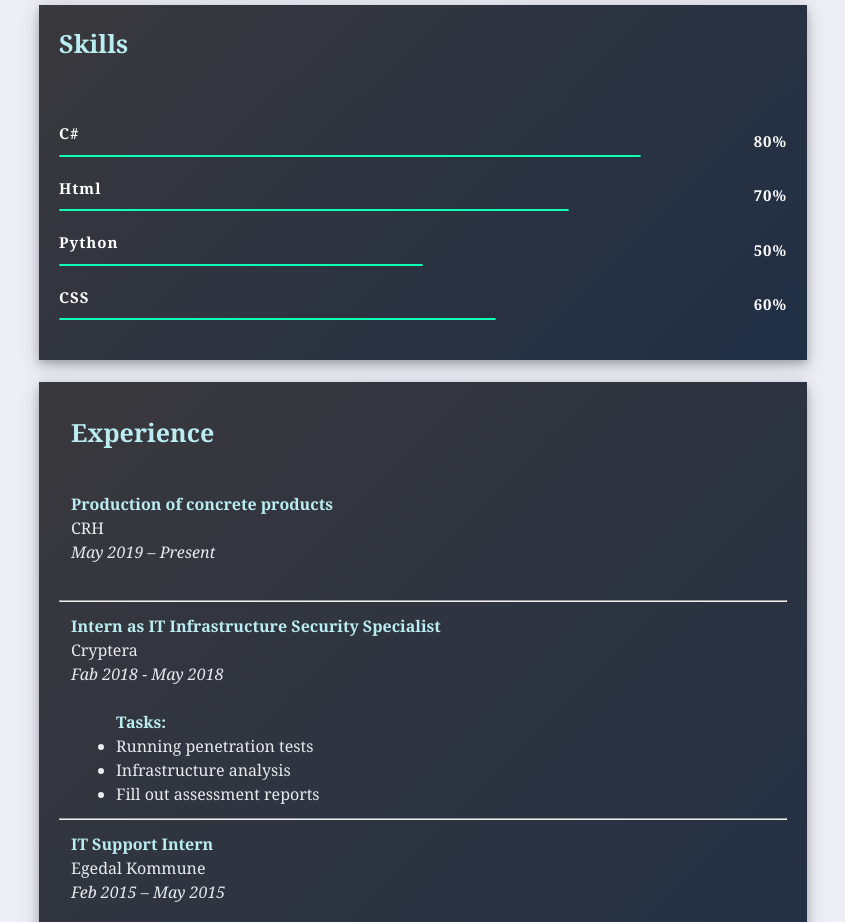
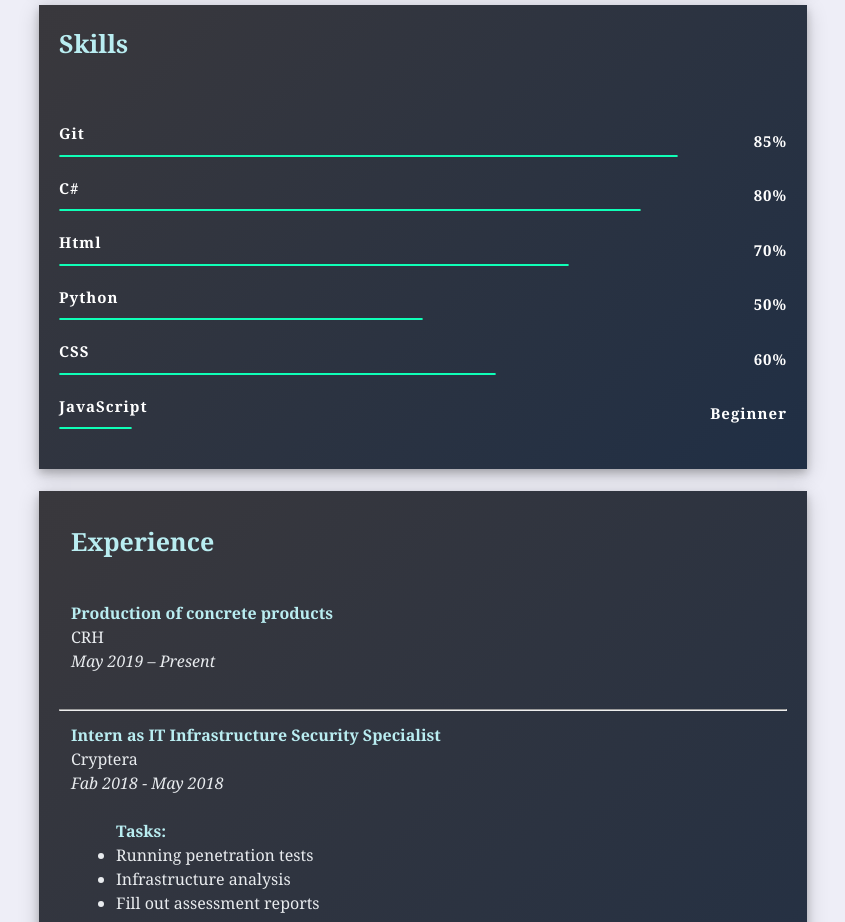
Before and after one commit to claudion3/My_profile, a plain HTML site: page index.html in a window 1280 px wide. Shown: the part 920-1842 px from the top of the page, without its empty margins (217-1062 px from the left). Drawn offline with Linux system fonts and the light colour scheme.

Commit message:
change css folder and add transition

```diff
--- a/index.html
+++ b/index.html
@@ -6,7 +6,7 @@
     <title>Online Resume</title>
     <meta charset="utf-8">
     <meta name="viewport" content="width=device-width, initial-scale=1">
-    <link rel="stylesheet" href=" style.css">
+    <link rel="stylesheet" href="static/css/style.css">
     <link rel="stylesheet" href="https://cdnjs.cloudflare.com/ajax/libs/font-awesome/5.11.2/css/all.css">
 </head>
 <!--body-->
@@ -85,6 +85,16 @@
                     <h2>Skills</h2>
                     <div class="container">
 
+                        <p>Git</p>
+                        <p>85%</p>
+                        <div class="level git">
+
+
+                        </div>
+
+                    </div>
+                    <div class="container">
+
                         <p>C#</p>
                         <p>80%</p>
                         <div class="level c-shop">
@@ -111,17 +121,28 @@
 
 
                         </div>
+                    </div>
 
 
 
-                        <div class="container">
+                    <div class="container">
 
-                            <p>CSS</p>
-                            <p>60%</p>
-                            <div class="level css">
+                        <p>CSS</p>
+                        <p>60%</p>
+                        <div class="level css">
 
 
-                            </div>
+                        </div>
+                    </div>
+                    <div class="container">
+
+                        <p>JavaScript</p>
+                        <p>Beginner</p>
+                        <div class="level javascript">
+
+
+                        </div>
+                    </div>
 
 
 
--- a/style.css
+++ b/static/css/style.css
@@ -83,7 +83,7 @@ body {
     width: 100%;
     padding: 5%;
     position: relative;
-    background-image: url(images/bg.jpg);
+    background-image: url(../../images/bg.jpg);
     margin-bottom: 26px;
 }
 
@@ -211,6 +211,12 @@ body {
     background: #262626;
     border: 1px solid #0fffb7;
     border-radius: 2px;
+    transition: width 2s;
+    transition: width 2s;
+}
+
+.container:hover {
+    width: 450px;
 }
 
 .html {
@@ -228,8 +234,18 @@ body {
     background-color: #f44336;
 }
 
+.git {
+    width: 85%;
+    background-color: #f44336;
+}
+
 .python {
     width: 50%;
+    background-color: #808080;
+}
+
+.javascript {
+    width: 10%;
     background-color: #808080;
 }
 
```
